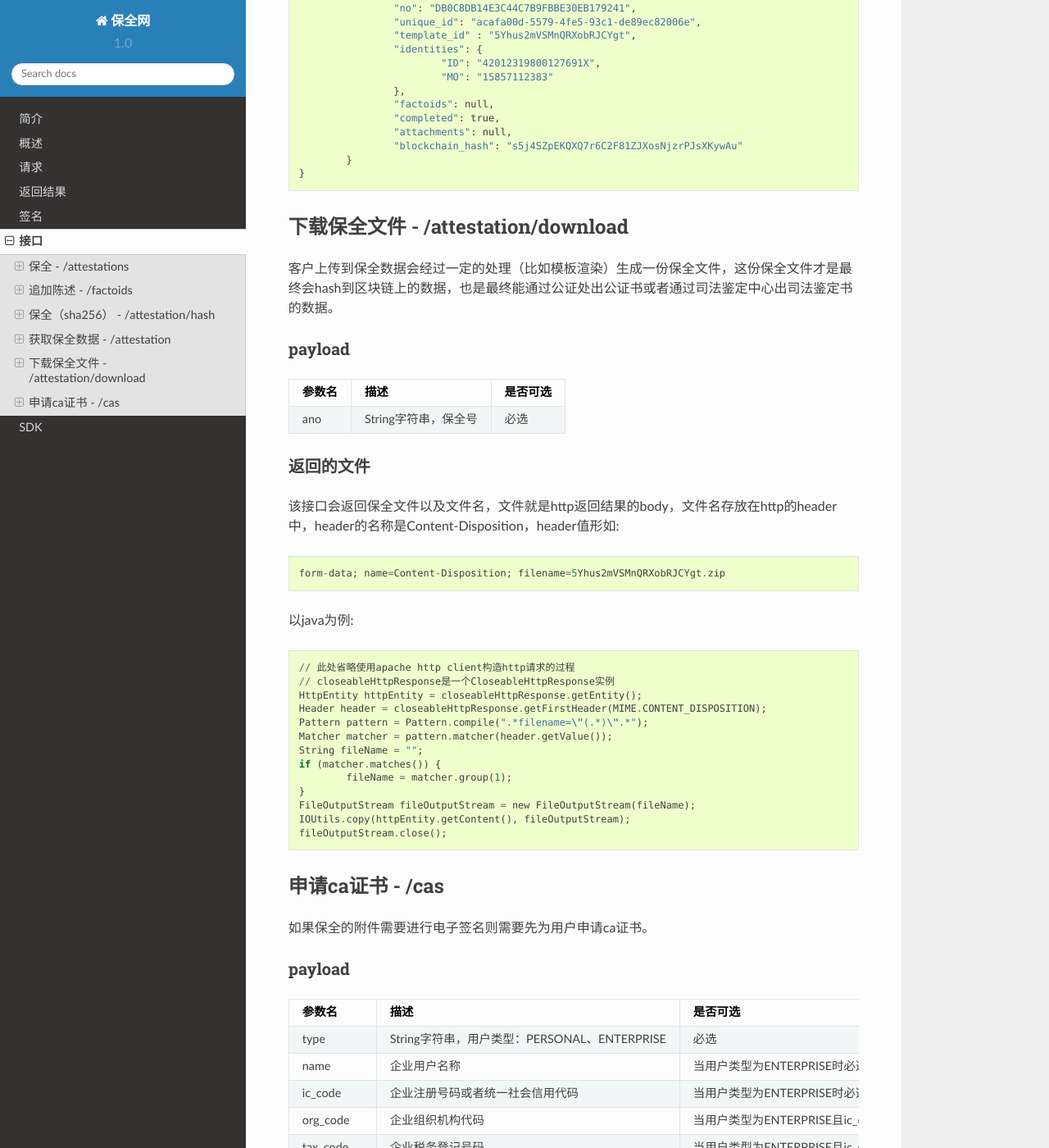
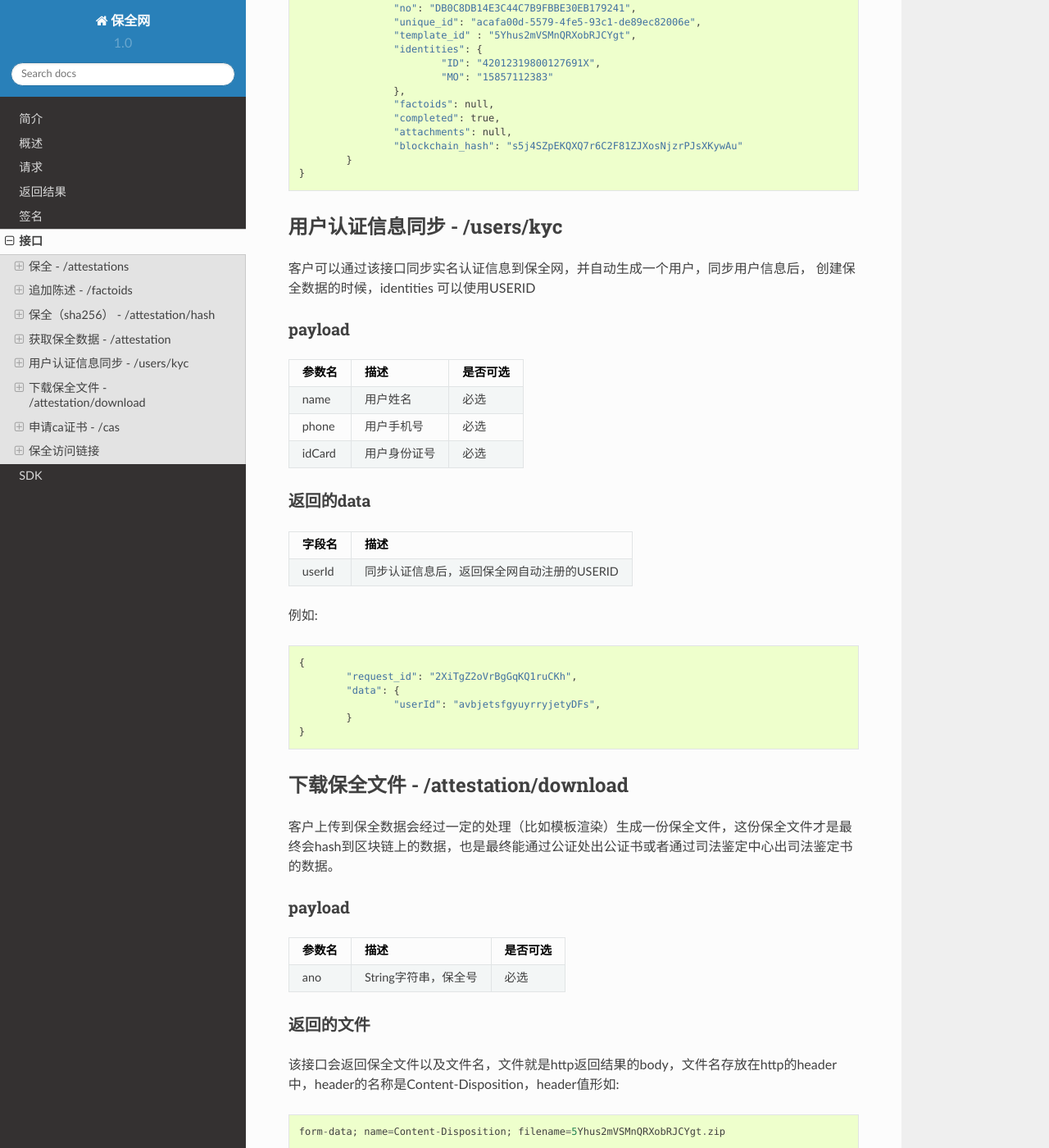
Before and after one commit to baoquan-hq/readthedocs, a Sphinx documentation site: the page built from docs/api.rst, in a window 1280 px wide and 1400 px high, scrolled down 12166 px. Shown: the whole window at 82% size. Built offline with Sphinx 7.4.7 and the Read the Docs theme 2.0.0, drawn with Linux system fonts in a browser that asks for light colours; some of the changed text lies outside the part shown.

```diff
--- a/docs/api.rst
+++ b/docs/api.rst
@@ -473,6 +473,45 @@ attachments是一个数组，其中key是factoids中陈述的角标，value是
 		}
 	}
 
+
+用户认证信息同步 - /users/kyc
+-------------------------------
+
+客户可以通过该接口同步实名认证信息到保全网，并自动生成一个用户，同步用户信息后，
+创建保全数据的时候，identities 可以使用USERID
+
+payload
+^^^^^^^^^^^^^^^
+
+=================  ================================ ================
+参数名 				描述                             是否可选
+=================  ================================ ================
+name                用户姓名                             必选
+phone               用户手机号                           必选
+idCard              用户身份证号                         必选
+=================  ================================ ================
+
+
+
+返回的data
+^^^^^^^^^^^^^^
+
+=================  ================================================================
+字段名 				描述
+=================  ================================================================
+userId             同步认证信息后，返回保全网自动注册的USERID
+=================  ================================================================
+
+例如::
+
+	{
+		"request_id": "2XiTgZ2oVrBgGqKQ1ruCKh",
+		"data": {
+			"userId": "avbjetsfgyuyrryjetyDFs",
+		}
+	}
+
+
 下载保全文件 - /attestation/download
 --------------------------------------------------------------
 
@@ -585,3 +624,12 @@ no                 caId，布尔值
 			"no": "F98F99A554E944B6996882E8A68C60B2",
 		}
 	}
+
+
+保全访问链接
+--------------------------------------------------------------
+
+生成链接
+^^^^^^^^^^^^^^^
+
+生成用户访问保全数据的链接，该链接允许用户在不登陆保全网的情况下查看保全内容。直接调用sdk生成链接。
```
Also changed, not shown: docs/java.rst (+26 -0 lines).
